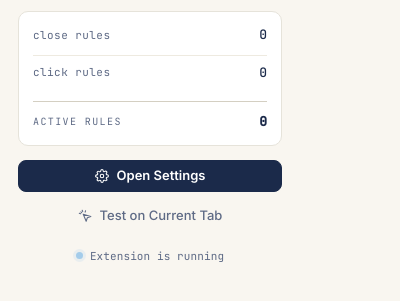
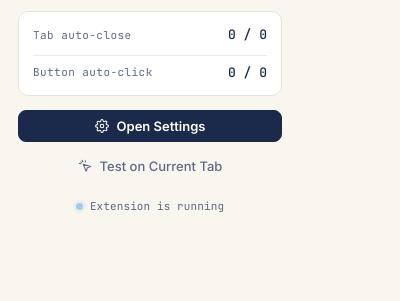
Before and after one commit to kesensoy/click-custodian, a browser extension: page popup.html in a window 400 px wide. Shown: the part 53-354 px from the top of the page. Drawn offline with Linux system fonts and the light colour scheme.

Commit message:
feat(popup): show enabled/total per rule type, drop redundant summary
Replaces the "Active Rules" total row (always = close + click in the
common case) with per-type "enabled / total" fractions. When any rule
is disabled, the fraction surfaces the delta inline (e.g., "2 / 3")
and colors the value with --warn to flag it. Labels updated to match
the options-page sidebar vocabulary ("Tab auto-close", "Button
auto-click").

Co-Authored-By: Claude Opus 4.7 (1M context) <noreply@anthropic.com>

```diff
--- a/popup.css
+++ b/popup.css
@@ -100,26 +100,6 @@ body {
   padding-top:7px;
   margin-top:1px;
 }
-/* Active Rules is a derived stat — separate it from the raw-count group
-   with a clearly heavier rule and real breathing room so it reads as a
-   distinct summary row below the raw counts, not just another stat. */
-.stat-row:last-child {
-  border-top-color:var(--border-strong);
-  padding-top:10px;
-  margin-top:10px;
-}
-.stat-row:last-child .stat-value {
-  font-weight:600;
-}
-/* Give the summary label a different typographic key — small-caps mono
-   with wider letter-spacing echoes the options page's .nav-section style
-   and categorically separates "ACTIVE RULES" from the raw counts above. */
-.stat-row:last-child .stat-label {
-  font-family:var(--mono);
-  font-size:10px;
-  letter-spacing:.14em;
-  text-transform:uppercase;
-}
 .stat-label {
   font-family:var(--mono);
   font-size:11px;
@@ -131,6 +111,11 @@ body {
   font-size:13px;
   font-weight:500;
   color:var(--text-strong);
+}
+/* When a rule type has any disabled rules, surface that inline by tinting
+   the "enabled / total" fraction with --warn. Toggled by popup.js. */
+.stat-value.has-disabled {
+  color:var(--warn);
 }
 
 /* Actions */
--- a/popup.html
+++ b/popup.html
@@ -23,16 +23,12 @@
 
     <div class="stats">
       <div class="stat-row">
-        <span class="stat-label">close rules</span>
-        <span class="stat-value" id="close-rules-count">0</span>
+        <span class="stat-label">Tab auto-close</span>
+        <span class="stat-value" id="close-rules-count">0 / 0</span>
       </div>
       <div class="stat-row">
-        <span class="stat-label">click rules</span>
-        <span class="stat-value" id="click-rules-count">0</span>
-      </div>
-      <div class="stat-row">
-        <span class="stat-label">active rules</span>
-        <span class="stat-value" id="active-rules-count">0</span>
+        <span class="stat-label">Button auto-click</span>
+        <span class="stat-value" id="click-rules-count">0 / 0</span>
       </div>
     </div>
 
--- a/popup.js
+++ b/popup.js
@@ -46,14 +46,23 @@ document.addEventListener('DOMContentLoaded', async () => {
 async function loadStats() {
   const { tabCloseRules = [], buttonClickRules = [] } = await chrome.storage.sync.get(['tabCloseRules', 'buttonClickRules']);
 
-  const closeRulesCount = tabCloseRules.length;
-  const clickRulesCount = buttonClickRules.length;
-  const activeRulesCount = tabCloseRules.filter(r => r.enabled !== false).length +
-                          buttonClickRules.filter(r => r.enabled !== false).length;
+  const closeTotal = tabCloseRules.length;
+  const closeEnabled = tabCloseRules.filter(r => r.enabled !== false).length;
+  const clickTotal = buttonClickRules.length;
+  const clickEnabled = buttonClickRules.filter(r => r.enabled !== false).length;
 
-  document.getElementById('close-rules-count').textContent = closeRulesCount;
-  document.getElementById('click-rules-count').textContent = clickRulesCount;
-  document.getElementById('active-rules-count').textContent = activeRulesCount;
+  renderRuleFraction('close-rules-count', closeEnabled, closeTotal);
+  renderRuleFraction('click-rules-count', clickEnabled, clickTotal);
+}
+
+// Renders an "enabled / total" fraction into a .stat-value and flags the
+// element with .has-disabled when any rule of that type is disabled, so
+// popup.css can tint it with --warn as a subtle at-a-glance signal.
+function renderRuleFraction(elementId, enabled, total) {
+  const el = document.getElementById(elementId);
+  if (!el) return;
+  el.textContent = `${enabled} / ${total}`;
+  el.classList.toggle('has-disabled', enabled < total);
 }
 
 function matchesPattern(url, pattern, matchType) {
```
